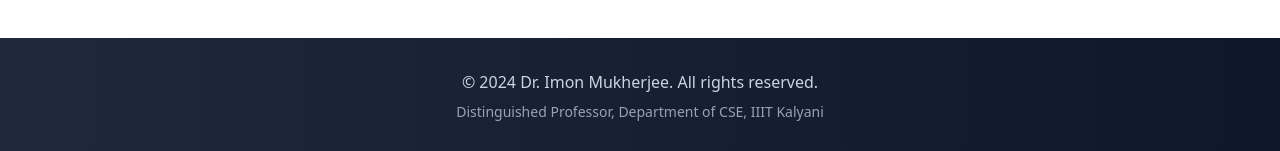
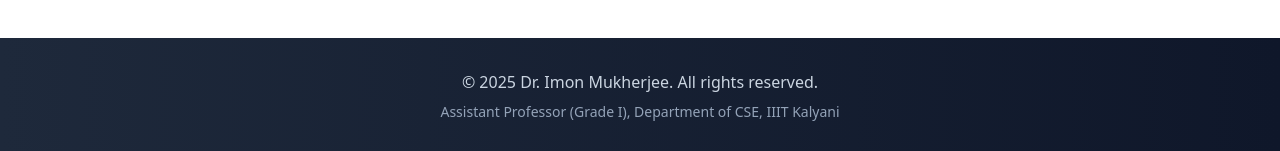
Before and after one commit to prithwish2dey/imon-sir-website, a React (Vite) app: page / in a window 1280 px wide. Shown: the part 6626-6777 px from the top of the page. Built offline with nearby package versions, Linux system fonts and the light colour scheme.

Commit message:
Update Index.tsx

```diff
--- a/src/pages/Index.tsx
+++ b/src/pages/Index.tsx
@@ -822,10 +822,10 @@ const Index = () => {
 			<footer className="bg-gradient-to-r from-slate-800 to-slate-900 text-white py-8 px-6">
 				<div className="container mx-auto text-center">
 					<p className="text-slate-300">
-						© 2024 Dr. Imon Mukherjee. All rights reserved.
+						© 2025 Dr. Imon Mukherjee. All rights reserved.
 					</p>
 					<p className="text-slate-400 text-sm mt-2">
-						Distinguished Professor, Department of CSE, IIIT Kalyani
+						Assistant Professor (Grade I), Department of CSE, IIIT Kalyani
 					</p>
 				</div>
 			</footer>
```
